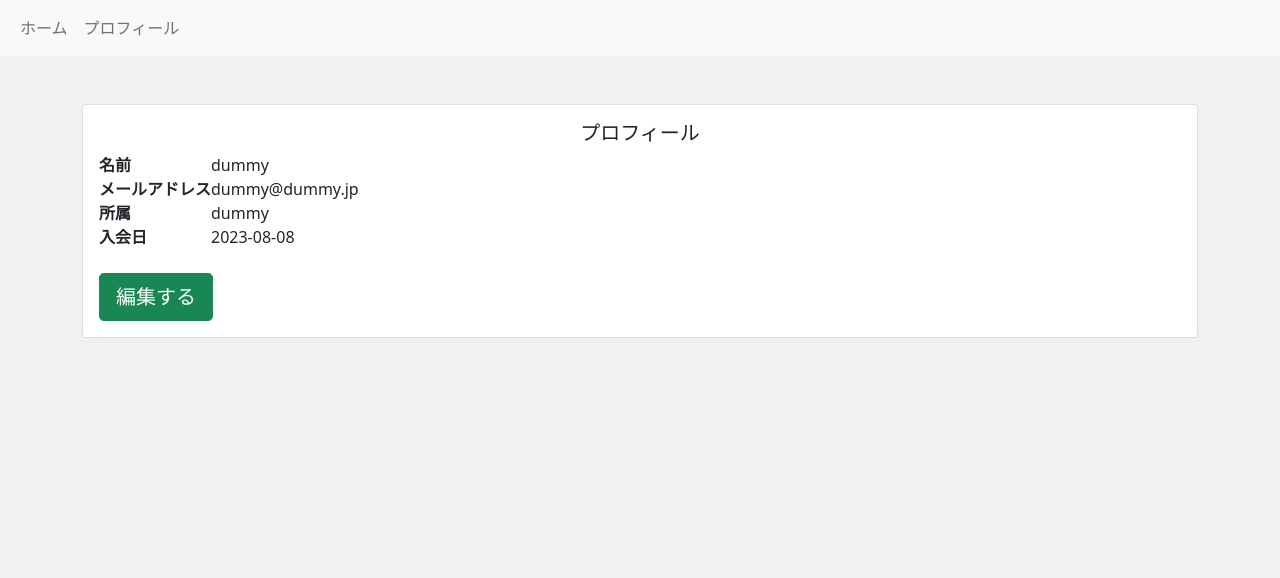
After one commit to ShuheiOhno/PJDjango01, a Django app: page /accounts/profile/ in a window 1280 px wide. The commit adds this page. Shown: the top 578 px of the page. Run offline with Django 4.2, Linux system fonts and the light colour scheme.

Commit message:
profile view
仮

```diff
--- /dev/null
+++ b/accounts/templates/accounts/profile.html
@@ -0,0 +1,35 @@
+{% extends 'app/base.html' %}
+
+{% block content %}
+
+<div class="card card-profile my-5 mx-auto">
+    <div class="card-body">
+      <h5 class="card-title text-center">プロフィール</h5>
+      <table class="profile_table mb-4">
+        <tbody>
+          <tr>
+            <th class="header">名前</th>
+            <td class="data">dummy</td>
+          </tr>
+          <tr>
+            <th class="header">メールアドレス</th>
+            <td class="data">dummy@dummy.jp</td>
+          </tr>
+          <tr>
+            <th class="header">所属</th>
+            <td class="data">dummy</td>
+          </tr>
+          <tr>
+            <th class="header">入会日</th>
+            <td class="data">2023-08-08</td>
+          </tr>
+        </tbody>
+      </table>
+      <div class="button mx-auto">
+        <a class="btn btn-lg btn-success btn-block" href="">編集する</a>
+      </div>
+    </div>
+  </div>
+
+
+{% endblock %}
--- /dev/null
+++ b/accounts/urls.py
@@ -0,0 +1,6 @@
+from django.urls import path
+from accounts import views
+
+urlpatterns = [
+    path('profile/', views.ProfileView.as_view(), name='profile'),
+]
--- a/accounts/views.py
+++ b/accounts/views.py
@@ -1,3 +1,7 @@
-from django.shortcuts import render
+from django.shortcuts import render, redirect
+from django.views import View
 
 # Create your views here.
+class ProfileView(View):
+    def get(self, request, *args, **kwargs):
+        return render(request, 'accounts/profile.html')
--- a/app/templates/app/base.html
+++ b/app/templates/app/base.html
@@ -15,7 +15,10 @@
           <div class="collapse navbar-collapse" id="navbarSupportedContent">
             <ul class="navbar-nav me-auto mb-2 mb-lg-0">
               <li class="nav-item">
-                <a class="nav-link active" aria-current="page" href="#">Home</a>
+                <a class="nav-link" href="#">ホーム</a>
+              </li>
+              <li class="nav-item">
+                <a class="nav-link" href="{% url 'profile' %}">プロフィール</a>
               </li>
             </ul>
           </div>
--- a/reservation_pj/urls.py
+++ b/reservation_pj/urls.py
@@ -20,4 +20,5 @@ from django.urls import path, include
 urlpatterns = [
     path('admin/', admin.site.urls),
     path('', include('app.urls')),
+    path('accounts/', include('accounts.urls')),
 ]
```
